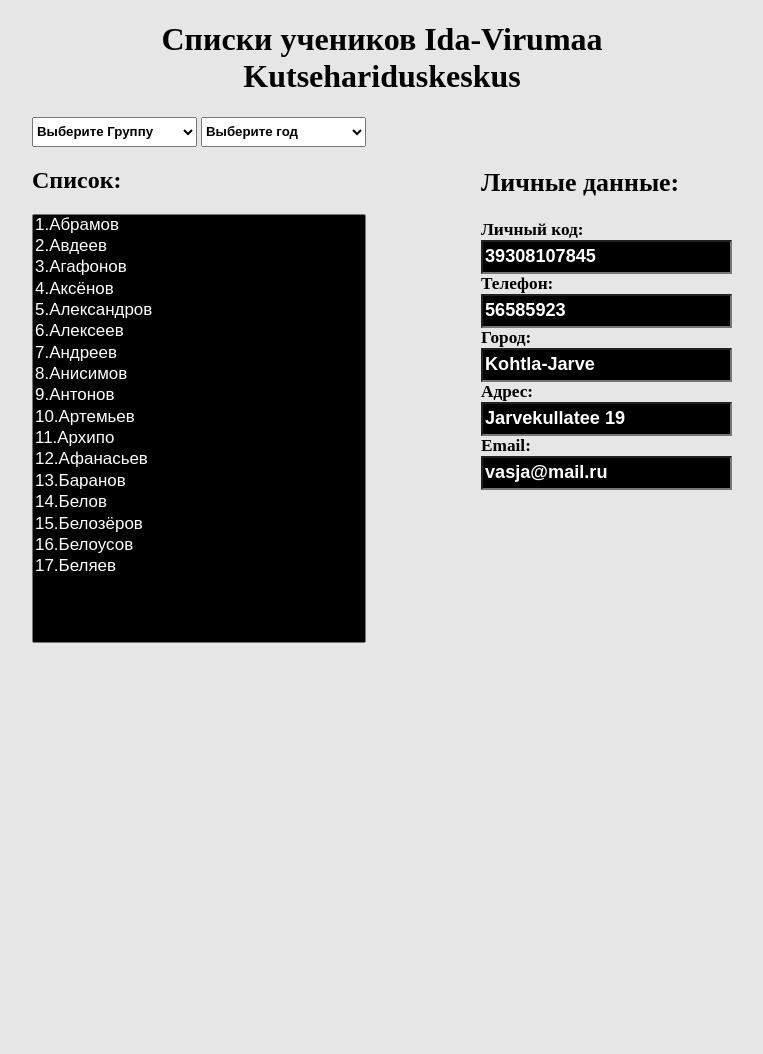
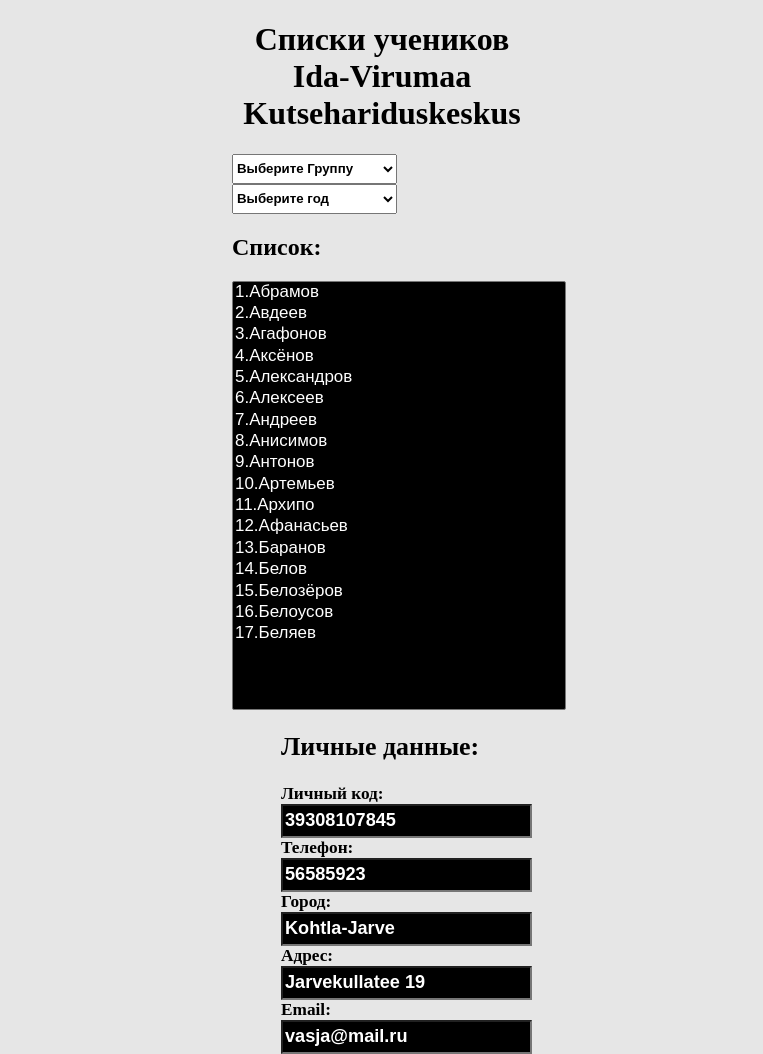
Before and after one commit to RomanKruglikov/Kurator, a plain HTML site: page index.html in a window 1280 px wide. Shown: the whole page, without its empty margins (258-1021 px from the left). Before the commit the page ends 800 px from the top, so only its background shows below. Drawn offline with Linux system fonts and the light colour scheme.

Commit message:
megasize

```diff
--- a/styleindex.css
+++ b/styleindex.css
@@ -3,7 +3,7 @@ body {
 }
 
 .wrapper {
-	width: 700px;
+	width: 300px;
 	margin: 0 auto;
 }
 
```
